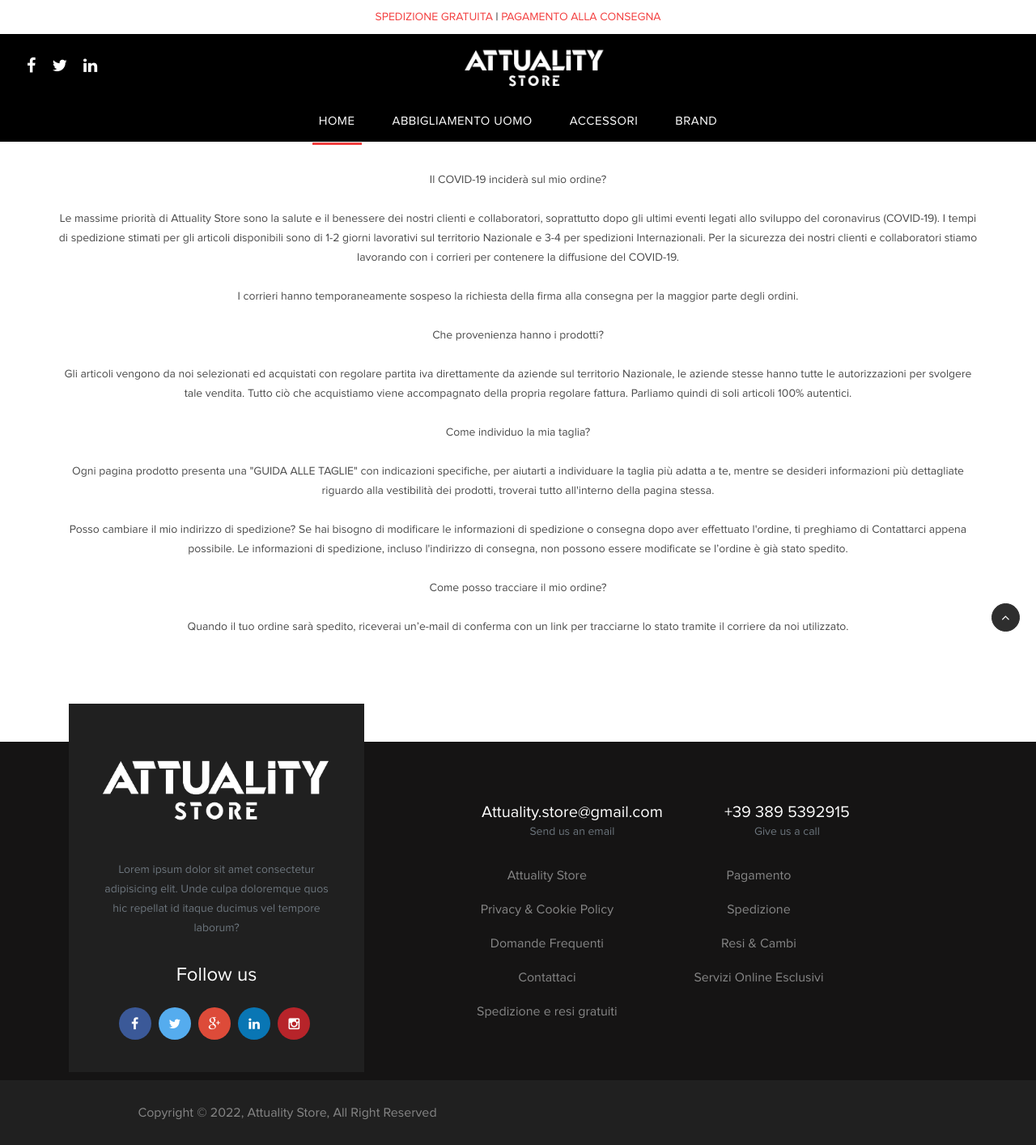
After one commit to hassanaziz0012/attuality-store, a Django app: page /domande_frequenti in a window 1280 px wide. The commit adds this page. Shown: the whole page at 81% size. Run offline with Django 3.2, Linux system fonts and the light colour scheme; some libraries are stand-ins or nearby versions.

Commit message:
Added all footer items

```diff
--- a/attuality_store/main/templates/base.html
+++ b/attuality_store/main/templates/base.html
@@ -57,7 +57,7 @@ https://templatemo.com/tm-546-sixteen-clothing
             </div>
         </div>
         <nav class="navbar navbar-expand-lg">
-            <div class="d-flex flex-column container">
+            <div class="d-flex flex-column container-fluid">
                 <div class="navbar-brand d-flex justify-content-between align-items-center" href="index.html">
                     <div class="social-icons d-flex justify-content-center">
                         <a href="#">
@@ -181,16 +181,16 @@ https://templatemo.com/tm-546-sixteen-clothing
                             <div class="footer-widget footer-left-widget">
                                 <ul>
                                     <li><a href="{% url 'attuality-store' %}">Attuality Store</a></li>
-                                    <li><a href="#">Privacy & Cookie Policy</a></li>
-                                    <li><a href="#">Domande Frequenti</a></li>
-                                    <li><a href="#">Contattaci</a></li>
-                                    <li><a href="#">Spedizione e resi gratuiti</a></li>
+                                    <li><a href="{% url 'privacy' %}">Privacy & Cookie Policy</a></li>
+                                    <li><a href="{% url 'domande-frequenti' %}">Domande Frequenti</a></li>
+                                    <li><a href="{% url 'contattaci' %}">Contattaci</a></li>
+                                    <li><a href="{% url 'spedizione-resi-gratuiti' %}">Spedizione e resi gratuiti</a></li>
                                 </ul>
                                 <ul>
-                                    <li><a href="#">Pagamento</a></li>
-                                    <li><a href="#">Spedizione</a></li>
-                                    <li><a href="#">Resi & Cambi</a></li>
-                                    <li><a href="#">Servizi Online Esclusivi</a></li>
+                                    <li><a href="{% url 'pagamento' %}">Pagamento</a></li>
+                                    <li><a href="{% url 'spedizione' %}">Spedizione</a></li>
+                                    <li><a href="{% url 'resi-cambi' %}">Resi & Cambi</a></li>
+                                    <li><a href="{% url 'servizi' %}">Servizi Online Esclusivi</a></li>
                                 </ul>
                             </div>
                             <!-- End Footer Widget -->
@@ -212,24 +212,9 @@ https://templatemo.com/tm-546-sixteen-clothing
                     <div class="col-md-6">
                         <span>Copyright © 2022, Attuality Store, All Right Reserved</span>
                     </div>
-                    <!-- End Col -->
-                    <div class="col-md-6">
-                        <div class="copyright-menu">
-                            <ul>
-                                <li><a href="#">Home</a></li>
-                                <li><a href="#">Terms</a></li>
-                                <li><a href="#">Privacy Policy</a></li>
-                                <li><a href="#">Contact</a></li>
-                            </ul>
-                        </div>
-                    </div>
-                    <!-- End col -->
                 </div>
-                <!-- End Row -->
             </div>
-            <!-- End Copyright Container -->
         </div>
-        <!-- End Copyright -->
         <!-- Back to top -->
         <div id="back-to-top" class="back-to-top">
             <a href="#mainSection">
--- /dev/null
+++ b/attuality_store/main/templates/footer/domande_frequenti.html
@@ -0,0 +1,46 @@
+{% extends 'base.html' %}
+{% block content %}
+<section class="page-heading container">
+    <p class="footer-text">
+        Il COVID-19 inciderà sul mio ordine?
+        <br><br>
+        Le massime priorità di Attuality Store sono la salute e il benessere dei nostri clienti e collaboratori,
+        soprattutto dopo gli ultimi eventi legati allo sviluppo del coronavirus (COVID-19). I tempi di spedizione
+        stimati per gli articoli disponibili sono di 1-2 giorni lavorativi sul territorio Nazionale e 3-4 per spedizioni
+        Internazionali. Per la sicurezza dei nostri clienti e collaboratori stiamo lavorando con i corrieri per
+        contenere la diffusione del COVID-19.
+        <br><br>
+        I corrieri hanno temporaneamente sospeso la richiesta della firma alla consegna per la maggior parte degli
+        ordini.
+        <br><br>
+
+        Che provenienza hanno i prodotti?
+        <br><br>
+        Gli articoli vengono da noi selezionati ed acquistati con regolare partita iva direttamente da aziende sul
+        territorio Nazionale, le aziende stesse hanno tutte le autorizzazioni per svolgere tale vendita. Tutto ciò che
+        acquistiamo viene accompagnato della propria regolare fattura.
+        Parliamo quindi di soli articoli 100% autentici.
+
+        <br><br>
+        Come individuo la mia taglia?
+        <br><br>
+
+        Ogni pagina prodotto presenta una "GUIDA ALLE TAGLIE" con indicazioni specifiche, per aiutarti a individuare la
+        taglia più adatta a te, mentre se desideri informazioni più dettagliate riguardo alla vestibilità dei prodotti,
+        troverai tutto all'interno della pagina stessa.
+
+        <br><br>
+        Posso cambiare il mio indirizzo di spedizione?
+        Se hai bisogno di modificare le informazioni di spedizione o consegna dopo aver effettuato l'ordine, ti
+        preghiamo di Contattarci appena possibile. Le informazioni di spedizione, incluso l'indirizzo di consegna, non
+        possono essere modificate se l’ordine è già stato spedito.
+
+        <br><br>
+        Come posso tracciare il mio ordine?
+        <br><br>
+        Quando il tuo ordine sarà spedito, riceverai un’e-mail di conferma con un link per tracciarne lo stato tramite
+        il corriere da noi utilizzato.
+    </p>
+</section>
+
+{% endblock content %}
--- a/attuality_store/main/urls.py
+++ b/attuality_store/main/urls.py
@@ -4,4 +4,12 @@ from main import views
 urlpatterns = [
     path('', views.HomeView.as_view(), name="home"),
     path('attuality-store', views.AttualityStoreView.as_view(), name="attuality-store"),
+    path('privacy', views.PrivacyView.as_view(), name="privacy"),
+    path('domande_frequenti', views.DomandeFrequentiView.as_view(), name="domande-frequenti"),
+    path('contattaci', views.ContattaciView.as_view(), name="contattaci"),
+    path('spedizione_resi_gratuiti', views.SpedizioneResiGratuitiView.as_view(), name="spedizione-resi-gratuiti"),
+    path('pagamento', views.PagamentoView.as_view(), name="pagamento"),
+    path('spedizione', views.SpedizioneView.as_view(), name="spedizione"),
+    path('resi_cambi', views.ResiCambiView.as_view(), name="resi-cambi"),
+    path('servizi', views.ServiziView.as_view(), name="servizi"),
 ]
--- a/attuality_store/main/views.py
+++ b/attuality_store/main/views.py
@@ -11,3 +11,43 @@ class HomeView(View):
 class AttualityStoreView(View):
     def get(self, request):
         return render(request, 'footer/attuality_store.html')
+
+
+class PrivacyView(View):
+    def get(self, request):
+        return render(request, 'footer/privacy.html')
+
+
+class DomandeFrequentiView(View):
+    def get(self, request):
+        return render(request, 'footer/domande_frequenti.html')
+
+
+class ContattaciView(View):
+    def get(self, request):
+        return render(request, 'footer/contattaci.html')
+
+
+class SpedizioneResiGratuitiView(View):
+    def get(self, request):
+        return render(request, 'footer/spedizione_e_resi_gratuiti.html')
+
+
+class PagamentoView(View):
+    def get(self, request):
+        return render(request, 'footer/pagamento.html')
+
+
+class SpedizioneView(View):
+    def get(self, request):
+        return render(request, 'footer/spedizione.html')
+
+
+class ResiCambiView(View):
+    def get(self, request):
+        return render(request, 'footer/resi_cambi.html')
+
+
+class ServiziView(View):
+    def get(self, request):
+        return render(request, 'footer/servizi_online_esclusivi.html')
```
Also changed, not shown: attuality_store/main/templates/footer/contattaci.html (added, +24 -0 lines), attuality_store/main/templates/footer/pagamento.html (added, +24 -0 lines), attuality_store/main/templates/footer/privacy.html (added, +28 -0 lines), attuality_store/main/templates/footer/resi_cambi.html (added, +44 -0 lines), attuality_store/main/templates/footer/servizi_online_esclusivi.html (added, +16 -0 lines), attuality_store/main/templates/footer/spedizione.html (added, +20 -0 lines), attuality_store/main/templates/footer/spedizione_e_resi_gratuiti.html (added, +14 -0 lines).
